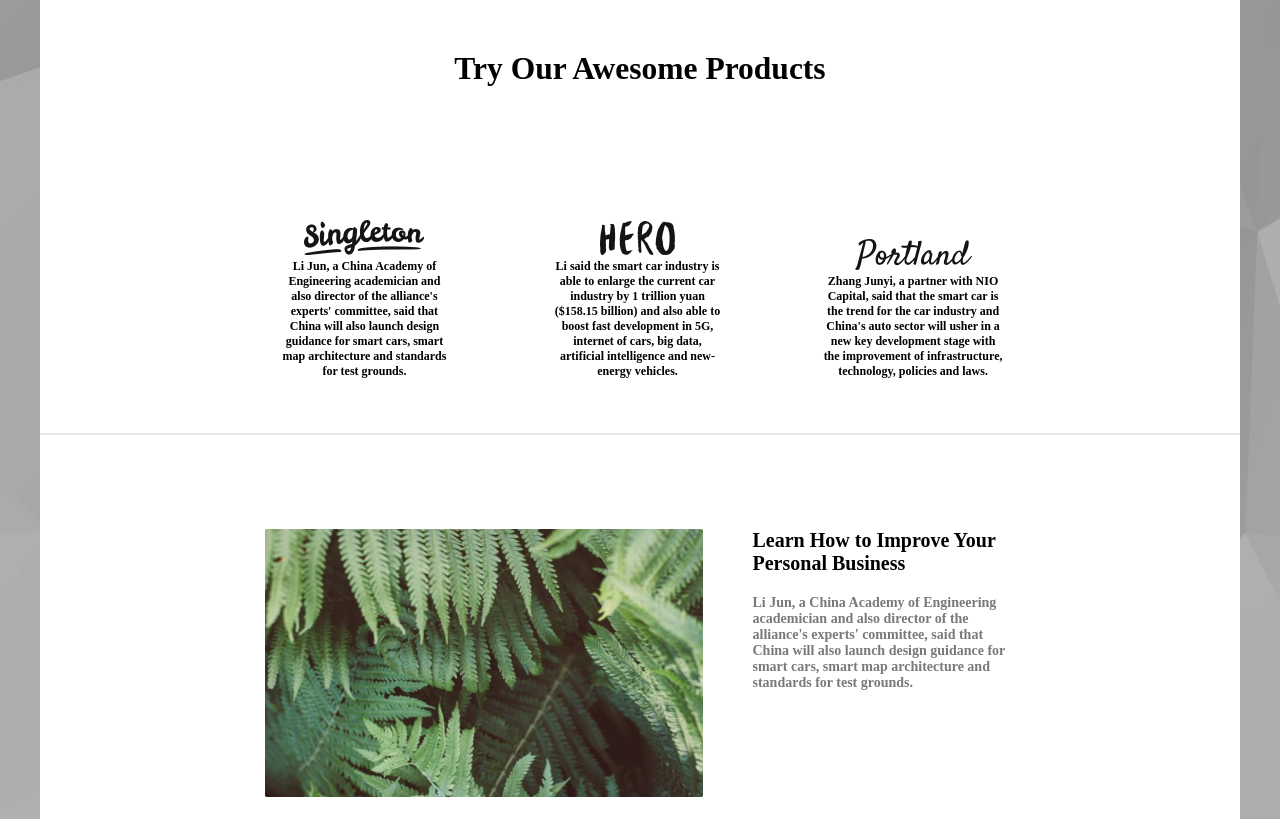
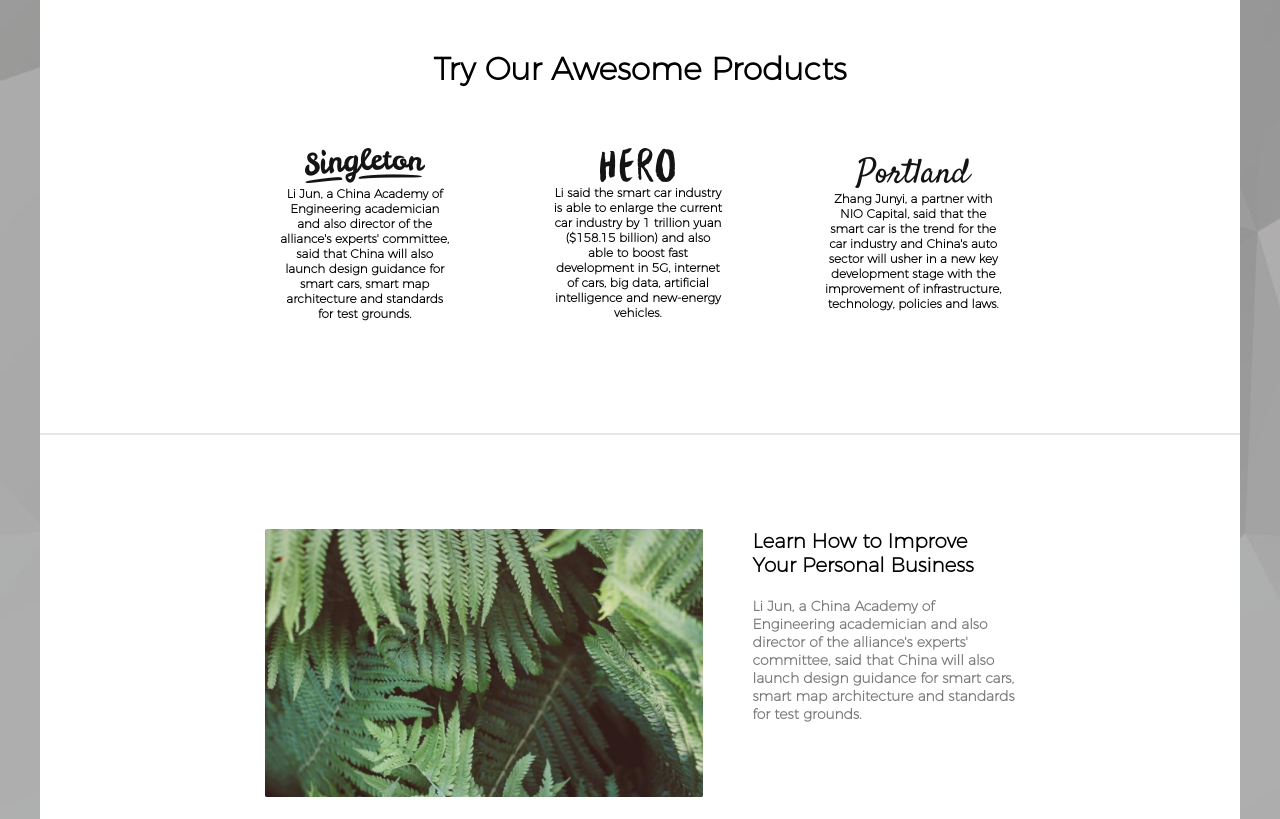
Before and after one commit to LongZihao224/task, a plain HTML site: page index.html in a window 1280 px wide. Shown: the part 2365-3184 px from the top of the page. Drawn offline with Linux system fonts and the light colour scheme.

Commit message:
更换了字体

```diff
--- a/css/index.css
+++ b/css/index.css
@@ -16,12 +16,17 @@
     color: #999;
     font-size: 16px;
   }
+@font-face{
+    font-family: 'Montserrat-ExtraLight';
+    src: url(./../font/Montserrat-ExtraLight.otf);
+}
 body{
     background-color: #666;
     font-weight: 700;
     background-image: url(./../img/timg.jpg);
     background-position: center center;
     background-repeat: repeat-y;
+    font-family: 'Montserrat-ExtraLight';
 }
 .head{
     position: relative;
@@ -263,7 +268,7 @@ background-color: rgba(0,0,0,.4);
     height: calc(390px*1200/1600);
     flex-direction: row;
     justify-content: space-between;
-    align-items: flex-end;
+    align-items: center;
 }
 .try .box .items{
     text-align: center;
```
Also changed, not shown: font/Montserrat-ExtraLight.otf (added).
